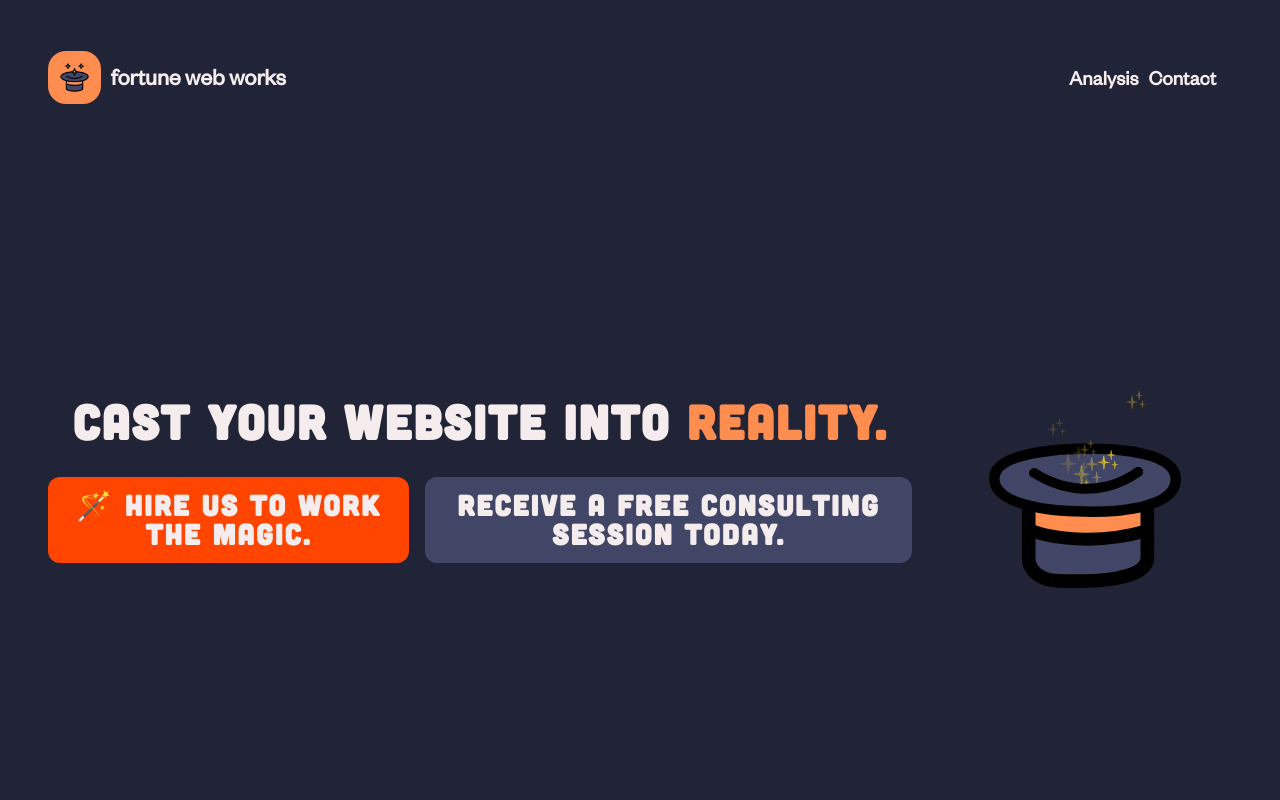
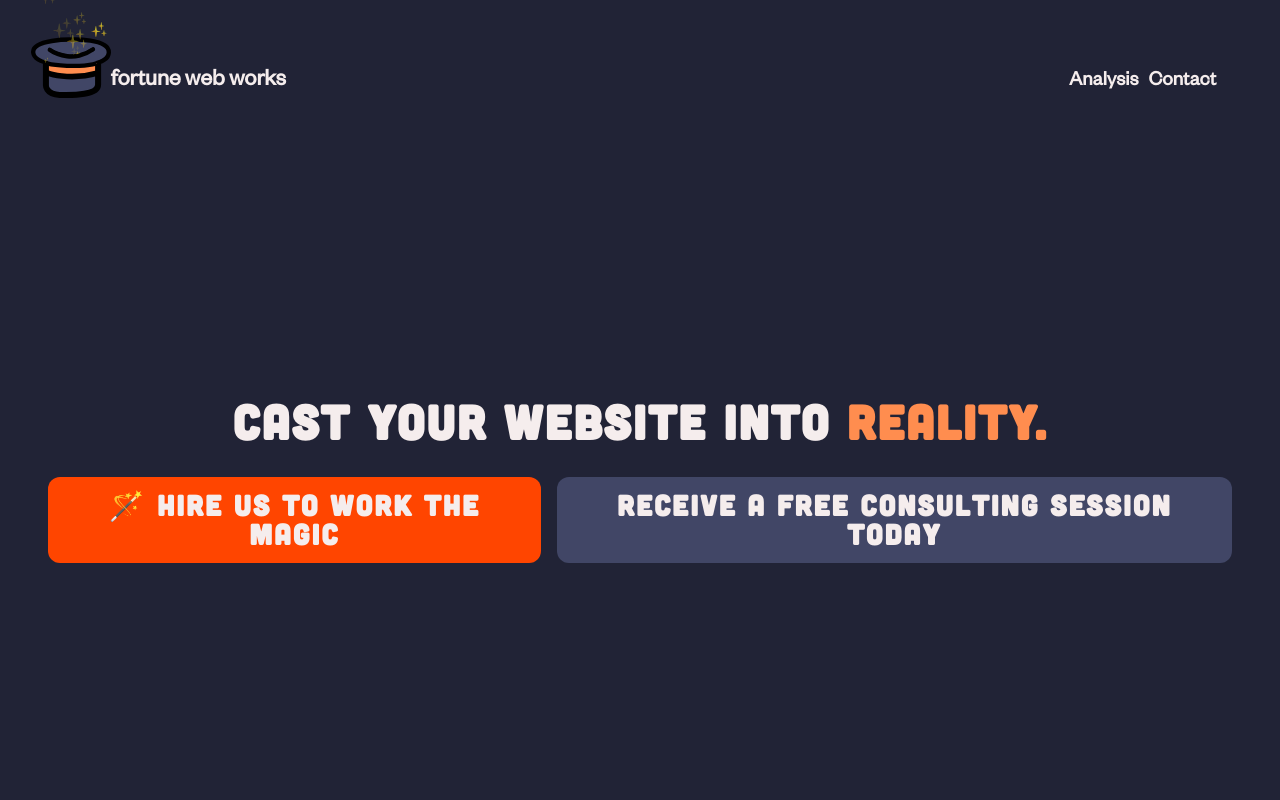
Before and after one commit to FortuneWebWorks/Fortune-NextJs, a Next.js app: page / in a window 1280 px wide. Shown: the top 800 px of the page. Built offline with nearby package versions, Linux system fonts and the light colour scheme.

Commit message:
:zap: hat added to header

```diff
--- a/components/HatAnimation.js
+++ b/components/HatAnimation.js
@@ -1,7 +1,8 @@
 /** @type {HTMLCanvasElement} */
 import { useRef, useEffect } from 'react';
 import Image from 'next/image';
-import section1 from '@/styles/Section1.module.scss';
+import style from '@/styles/Hat.module.scss';
+import Router from 'next/router';
 
 function HatAnimation() {
   const canvas = useRef();
@@ -12,6 +13,13 @@ function HatAnimation() {
   let animation = null;
   let stars = [];
   const limit = 70;
+
+  Router.events.on('routeChangeStart', () => {
+    stars = [];
+    cancelAnimationFrame(animation);
+    clearInterval(interval);
+    return;
+  });
 
   useEffect(() => {
     containerInfo.current = container.current.getBoundingClientRect();
@@ -40,6 +48,9 @@ function HatAnimation() {
     return () => {
       // eslint-disable-next-line react-hooks/exhaustive-deps
       stars = [];
+
+      clearInterval(interval);
+      cancelAnimationFrame(animation);
     };
   }, []);
 
@@ -84,14 +95,14 @@ function HatAnimation() {
   const startBuilding = (mode) => {
     if (mode === 'auto') {
       for (let i = 0; i < 3; i++) {
-        const size = Math.random() * 30 + 5;
+        const size = Math.random() * 20 + 5;
         const dx = (Math.random() - 0.5) * 0.5;
         const dy = Math.random() * 0.5;
         const min = 0.01,
           max = 0.001,
           fadeTime = Math.random() * (max - min) + min;
-        const x = canvas.current.width / 2 - 20;
-        const y = canvas.current.height - 80;
+        const x = canvas.current.width / 2 - 10;
+        const y = canvas.current.height;
         stars.push(new Star(x, y, dx, dy, size, fadeTime.toFixed(3), i));
       }
 
@@ -107,7 +118,7 @@ function HatAnimation() {
       animate();
     } else {
       for (let i = 0; i < 50; i++) {
-        const size = Math.random() * 30 + 5;
+        const size = Math.random() * 20 + 5;
         const dx = (Math.random() - 0.5) * 2.5;
         const dy = Math.random() * 5 + 1;
 
@@ -115,8 +126,8 @@ function HatAnimation() {
           max = 0.02,
           fadeTime = Math.random() * (max - min) + min;
 
-        const x = canvas.current.width / 2 - 20;
-        const y = canvas.current.height - 80;
+        const x = canvas.current.width / 2 - 10;
+        const y = canvas.current.height;
         stars.push(new Star(x, y, dx, dy, size, fadeTime.toFixed(3), i));
       }
 
@@ -145,12 +156,8 @@ function HatAnimation() {
   };
 
   return (
-    <div
-      className={`${section1.section1_icon} ${section1.container}`}
-      ref={container}
-      onClick={onClick}
-    >
-      <div className={`${section1.hat1} ${section1.hat}`}>
+    <div className={style.container} ref={container} onClick={onClick}>
+      <div className={style.hat1}>
         <Image
           src={'http://localhost:3000/hat/chapue.svg'}
           layout="fill"
@@ -158,7 +165,7 @@ function HatAnimation() {
           className="hat"
         />
       </div>
-      <div className={`${section1.hat2} ${section1.hat}`}>
+      <div className={style.hat2}>
         <Image
           src={'http://localhost:3000/hat/top-layer.svg'}
           layout="fill"
@@ -166,7 +173,7 @@ function HatAnimation() {
           className="hat"
         />
       </div>
-      <div className={`${section1.hat3} ${section1.hat}`}>
+      <div className={style.hat3}>
         <Image
           src={'http://localhost:3000/hat/hat.svg'}
           layout="fill"
--- a/components/Header.js
+++ b/components/Header.js
@@ -1,24 +1,29 @@
 import Image from 'next/image';
+import Link from 'next/link';
+import Router from 'next/router';
+import HatAnimation from './HatAnimation';
 import styles from '@/styles/Header.module.scss';
 
 function Header() {
+  const imageClick = () => {
+    Router.push('/');
+  };
+
   return (
     <header className={styles.header}>
       <div className={styles.head_content_1}>
         <div className={styles.logo}>
-          <Image
-            src="http://localhost:3000/favicon.jpg"
-            alt="logo"
-            objectFit="cover"
-            width="100"
-            height="100"
-          />
+          <HatAnimation />
         </div>
         <span>fortune web works</span>
       </div>
       <div className={styles.head_content_2}>
-        <span>Analysis</span>
-        <span>Contact</span>
+        <Link href="/blog" passHref>
+          <span>Analysis</span>
+        </Link>
+        <Link href="/form" passHref>
+          <span>Contact</span>
+        </Link>
       </div>
     </header>
   );
--- a/components/TecsAnimation.js
+++ b/components/TecsAnimation.js
@@ -1,9 +1,11 @@
 import { useEffect, useRef } from 'react';
 import style from '@/styles/Section3.module.scss';
+import Router from 'next/router';
 
 function TecsAnimation() {
   const canvas = useRef();
   const c = useRef();
+  const animation = useRef();
   let tecs = [];
   const url = 'http://localhost:3000';
 
@@ -35,6 +37,10 @@ function TecsAnimation() {
     [{ path: '/svg/vue.svg' }],
   ];
 
+  Router.events.on('routeChangeStart', () => {
+    cancelAnimationFrame(animation.current);
+  });
+
   useEffect(() => {
     c.current = canvas.current.getContext('2d');
 
@@ -52,6 +58,11 @@ function TecsAnimation() {
 
     generator();
     animate();
+
+    return () => {
+      cancelAnimationFrame(animation.current);
+      console.log(animation.current);
+    };
   });
 
   class Tec {
@@ -111,7 +122,7 @@ function TecsAnimation() {
   };
 
   const animate = () => {
-    requestAnimationFrame(animate);
+    animation.current = requestAnimationFrame(animate);
 
     c.current.clearRect(0, 0, canvas.current.width, canvas.current.height);
     for (let i = 0; i < tecs.length; i++) {
--- a/pages/blog.js
+++ b/pages/blog.js
@@ -1,9 +1,14 @@
 import Image from 'next/image';
+import Router from 'next/router';
 import styles from '@/styles/Blog.module.scss';
 import headStyle from '@/styles/Header.module.scss';
 import footerStyle from '@/styles/Footer.module.scss';
 
 function blog() {
+  const imageClick = () => {
+    Router.push('/');
+  };
+
   return (
     <section className={styles.blog_body}>
       <header className={headStyle.header}>
@@ -15,6 +20,7 @@ function blog() {
               objectFit="cover"
               width="100"
               height="100"
+              onClick={imageClick}
             />
           </div>
         </div>
--- a/pages/form.js
+++ b/pages/form.js
@@ -1,8 +1,13 @@
 import Image from 'next/image';
+import Router from 'next/router';
 import styles from '@/styles/Form.module.scss';
 import headStyle from '@/styles/Header.module.scss';
 
 function form() {
+  const imageClick = () => {
+    Router.push('/');
+  };
+
   return (
     <>
       <header
@@ -17,6 +22,7 @@ function form() {
               objectFit="cover"
               width="100"
               height="100"
+              onClick={imageClick}
             />
           </div>
         </div>
--- a/pages/index.js
+++ b/pages/index.js
@@ -1,18 +1,12 @@
-import { useRef, useEffect } from 'react';
-import Image from 'next/image';
 import Layout from '@/components/Layout';
 import section1 from '@/styles/Section1.module.scss';
 import section2 from '@/styles/Section2.module.scss';
-import section3 from '@/styles/Section3.module.scss';
 import section4 from '@/styles/Section4.module.scss';
 import HatAnimation from '@/components/HatAnimation';
 import BrowserAnimation from '@/components/BrowserAnimation';
 import TecsAnimation from '@/components/TecsAnimation';
 
 export default function Home() {
-  const container = useRef();
-  const canvas = useRef();
-
   return (
     <Layout>
       <>
@@ -24,14 +18,14 @@ export default function Home() {
             </h1>
             <div>
               <button className={section1.hide_us}>
-                🪄 Hire us to work the magic.
+                🪄 Hire us to work the magic
               </button>
               <button className={section1.hide_us}>
-                Receive a free consulting session today.
+                Receive a free consulting session today
               </button>
             </div>
           </div>
-          <HatAnimation />
+          {/* <HatAnimation /> */}
 
           <div className={section1.section1_buttons}>
             <button className={section1.hide_us}>
--- /dev/null
+++ b/styles/Hat.module.scss
@@ -0,0 +1,54 @@
+.container {
+  width: 100px;
+  height: 100px;
+  position: relative;
+  top: -100%;
+  left: -50%;
+
+  canvas {
+    position: absolute;
+    bottom: 25%;
+    left: 50%;
+    transform: translateX(-50%);
+    z-index: 2;
+  }
+
+  .hat1,
+  .hat2,
+  .hat3 {
+    width: 7rem;
+    height: 2.2rem;
+    position: absolute;
+    left: 50%;
+    transform: translateX(-50%);
+    cursor: pointer;
+    -webkit-tap-highlight-color: transparent;
+
+    & * {
+      -webkit-user-drag: none;
+      user-select: none;
+      -moz-user-select: none;
+      -webkit-user-select: none;
+      -ms-user-select: none;
+    }
+  }
+
+  .hat1 {
+    width: 5rem;
+    bottom: 28%;
+    left: 49%;
+    z-index: 1;
+  }
+
+  .hat3 {
+    bottom: 0;
+    z-index: 3;
+  }
+
+  .hat2 {
+    width: 3.2rem;
+    height: 3.6rem;
+    bottom: 12%;
+    z-index: 4;
+  }
+}
--- a/styles/Header.module.scss
+++ b/styles/Header.module.scss
@@ -30,7 +30,6 @@
     width: 3.3rem;
     height: 3.3rem;
     border-radius: 18px;
-    overflow: hidden;
   }
 
   .head_content_1 span {
@@ -45,6 +44,7 @@
     font-size: 1.3rem;
     font-weight: bold;
     line-height: 100%;
+    cursor: pointer;
   }
 
   // Ipad pro
@@ -71,6 +71,7 @@
       width: 5rem;
       height: 5rem;
       border-radius: 22px;
+      bottom: -40%;
     }
   }
 
@@ -82,6 +83,7 @@
       width: 4rem;
       height: 4rem;
       border-radius: 22px;
+      bottom: -20%;
     }
 
     .head_content_2 span {
@@ -111,6 +113,14 @@
     button {
       font-size: 1rem;
     }
+
+    .logo {
+      position: relative;
+      width: 3.3rem;
+      height: 3.3rem;
+      border-radius: 18px;
+      bottom: 0;
+    }
   }
 
   // Iphone 12 pro
@@ -137,7 +147,6 @@
       width: 3rem;
       height: 3rem;
       border-radius: 26px;
-      overflow: hidden;
     }
   }
 }
```
